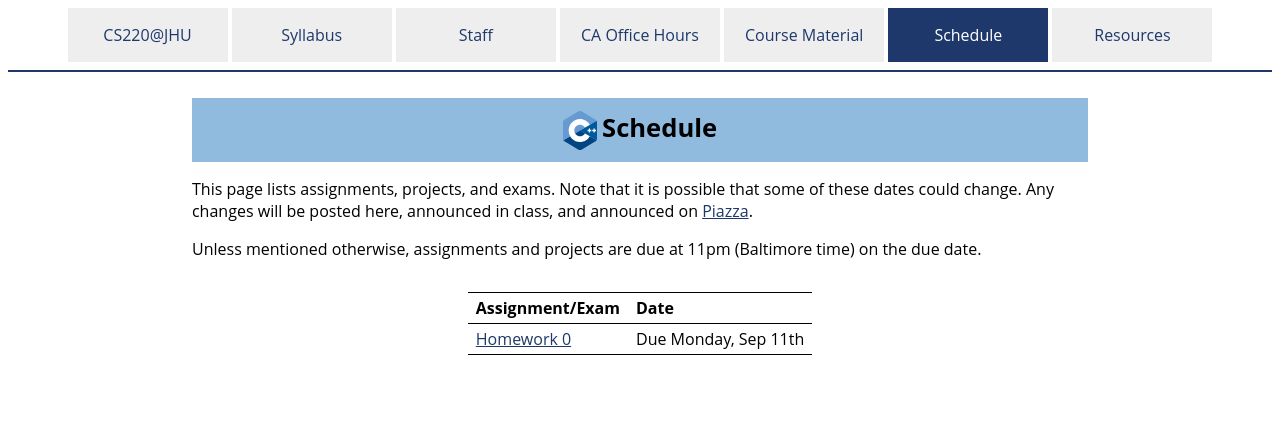
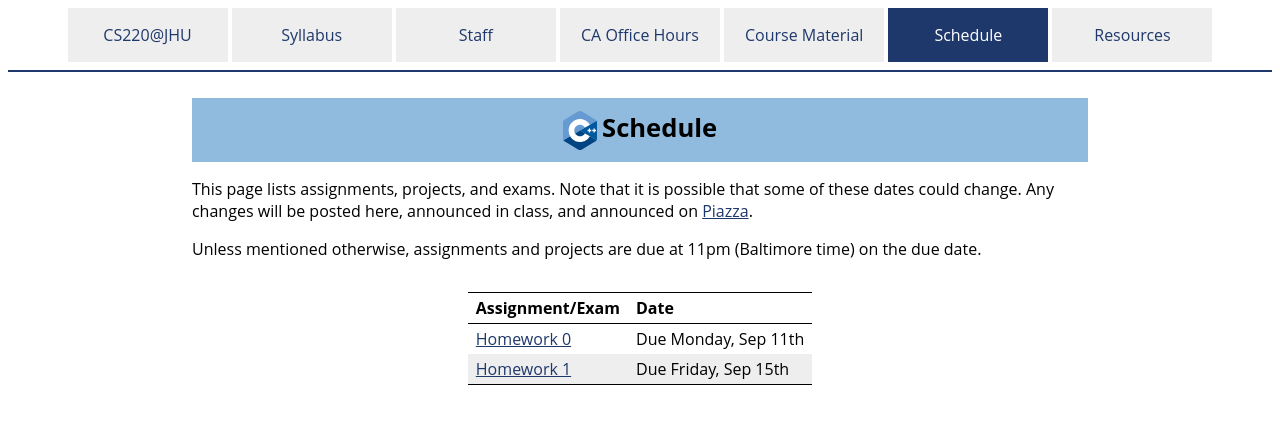
Before and after one commit to jhu-ip/cs220-f23, a Jekyll site: the page built from schedule.md, in a window 1280 px wide. Shown: the top 424 px of the page. Built offline with Jekyll 4.4.1, drawn with Linux system fonts in a browser that asks for light colours.

Commit message:
added hw1

```diff
--- a/schedule.md
+++ b/schedule.md
@@ -14,3 +14,4 @@ on the due date.
 Assignment/Exam | Date
 --------------- | ----
 [Homework 0](assign/hw0.html) | Due Monday, Sep 11th
+[Homework 1](assign/hw1) | Due Friday, Sep 15th
```
